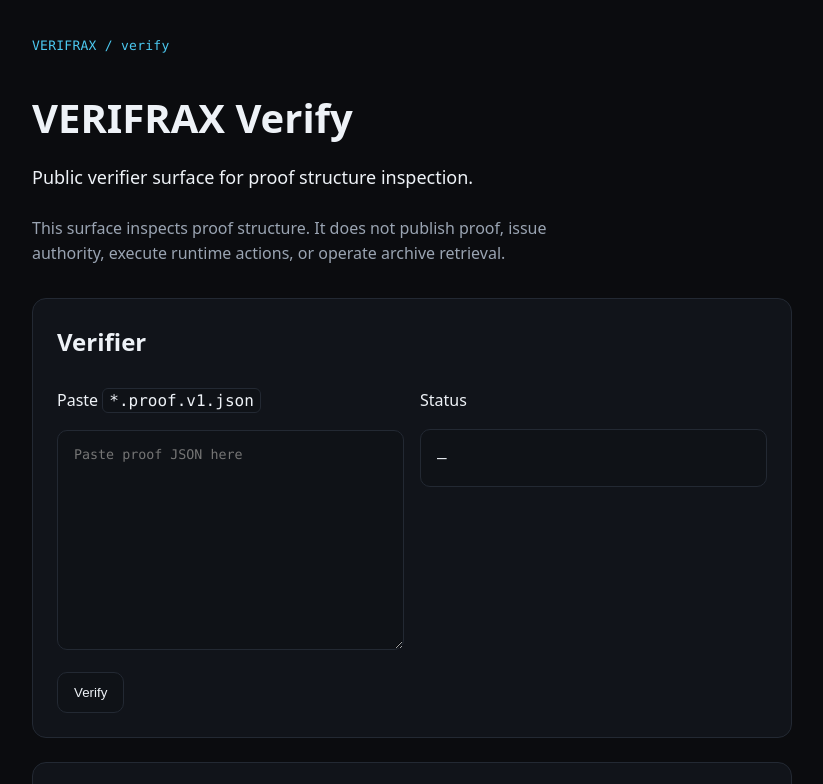
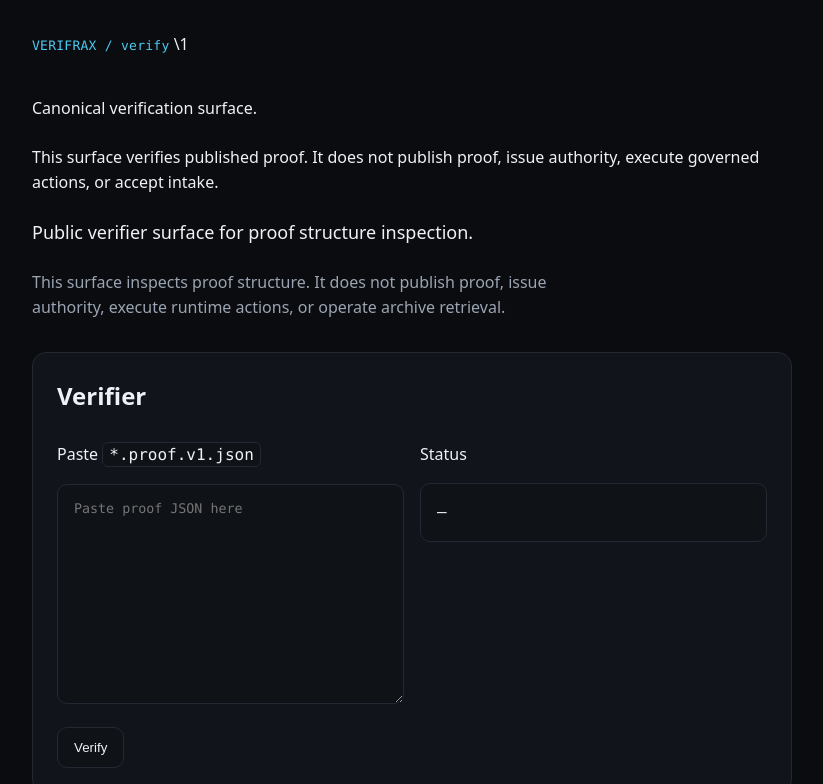
Before and after one commit to Verifrax/VERIFRAX-verify, a website: page index.html in a window 1280 px wide. Shown: the top 784 px of the page, without its empty margins (228-1051 px from the left). Drawn offline with Linux system fonts and the light colour scheme.

Commit message:
verify: freeze verification-only boundary across README and host surfaces (#30)

```diff
--- a/index.html
+++ b/index.html
@@ -16,7 +16,9 @@
 <body>
   <main class="surface stack">
     <div class="surface-id">VERIFRAX / verify</div>
-    <h1 class="surface-title">VERIFRAX Verify</h1>
+    \1
+<p>Canonical verification surface.</p>
+<p>This surface verifies published proof. It does not publish proof, issue authority, execute governed actions, or accept intake.</p>
     <p class="surface-role">Public verifier surface for proof structure inspection.</p>
     <p class="surface-boundary">This surface inspects proof structure. It does not publish proof, issue authority, execute runtime actions, or operate archive retrieval.</p>
 
```
Also changed, not shown: surface-preview/404.html (+2 -2 lines), surface-preview/index.html (+2 -2 lines), README.md, dist/index.html.
